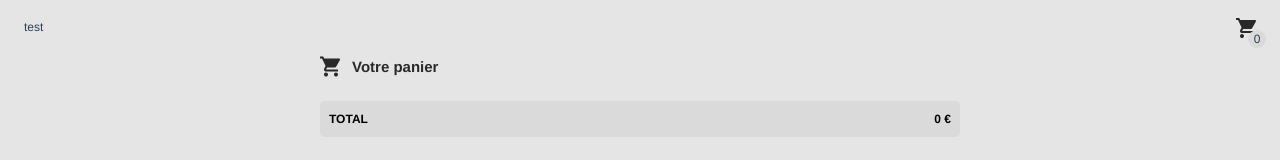
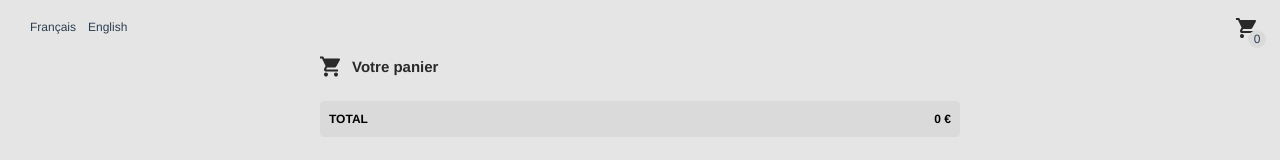
Before and after one commit to TotoNguyen/airweb, a Vue app: page /cart in a window 1280 px wide. Shown: the top 160 px of the page. Built offline with nearby package versions, Linux system fonts and the light colour scheme.

Commit message:
[feature] Add languages to header

```diff
--- a/src/components/AppHeader.vue
+++ b/src/components/AppHeader.vue
@@ -1,6 +1,9 @@
 <template>
   <header class="flex justify-between px-8 py-6">
-    <div>test</div>
+    <ul class="flex">
+      <li @click="changeLanguage('fr')">Français</li>
+      <li @click="changeLanguage('en')">English</li>
+    </ul>
     <router-link :to="{ name: 'Cart', params: {}}">
       <div class="relative">
         <img src="@/assets/img/cart.svg" />
@@ -17,6 +20,11 @@ export default {
   name: 'AppHeader',
   computed: {
     ...mapGetters({ cartLength: 'cart/cartLength' }),
+  },
+  methods: {
+    changeLanguage(language) {
+      this.$root.$i18n.locale = language;
+    }
   }
 };
 </script>
@@ -28,4 +36,7 @@ export default {
   bottom: -10px;
   @apply absolute rounded-full bg-gray-total-bg;
 }
+li {
+  @apply px-2
+}
 </style>
```
